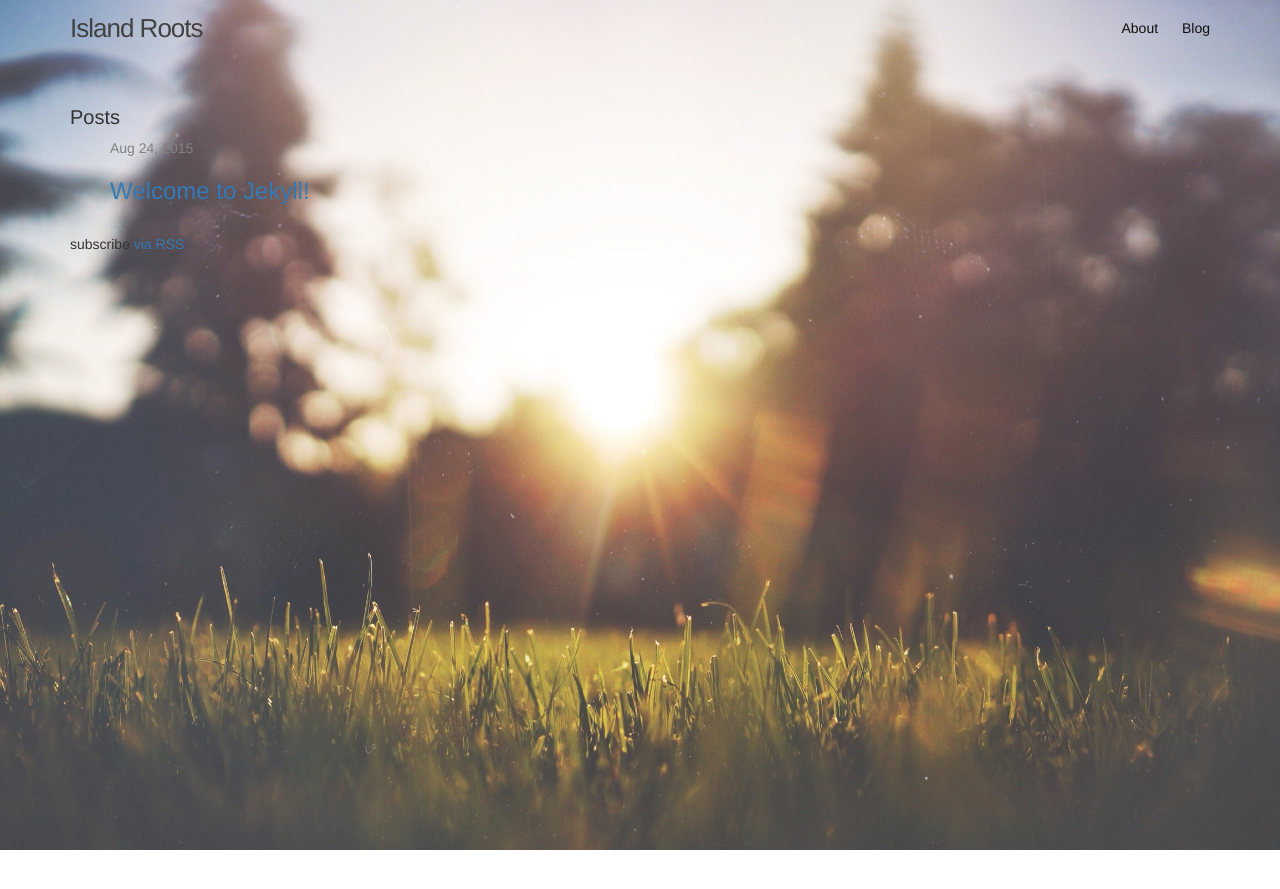
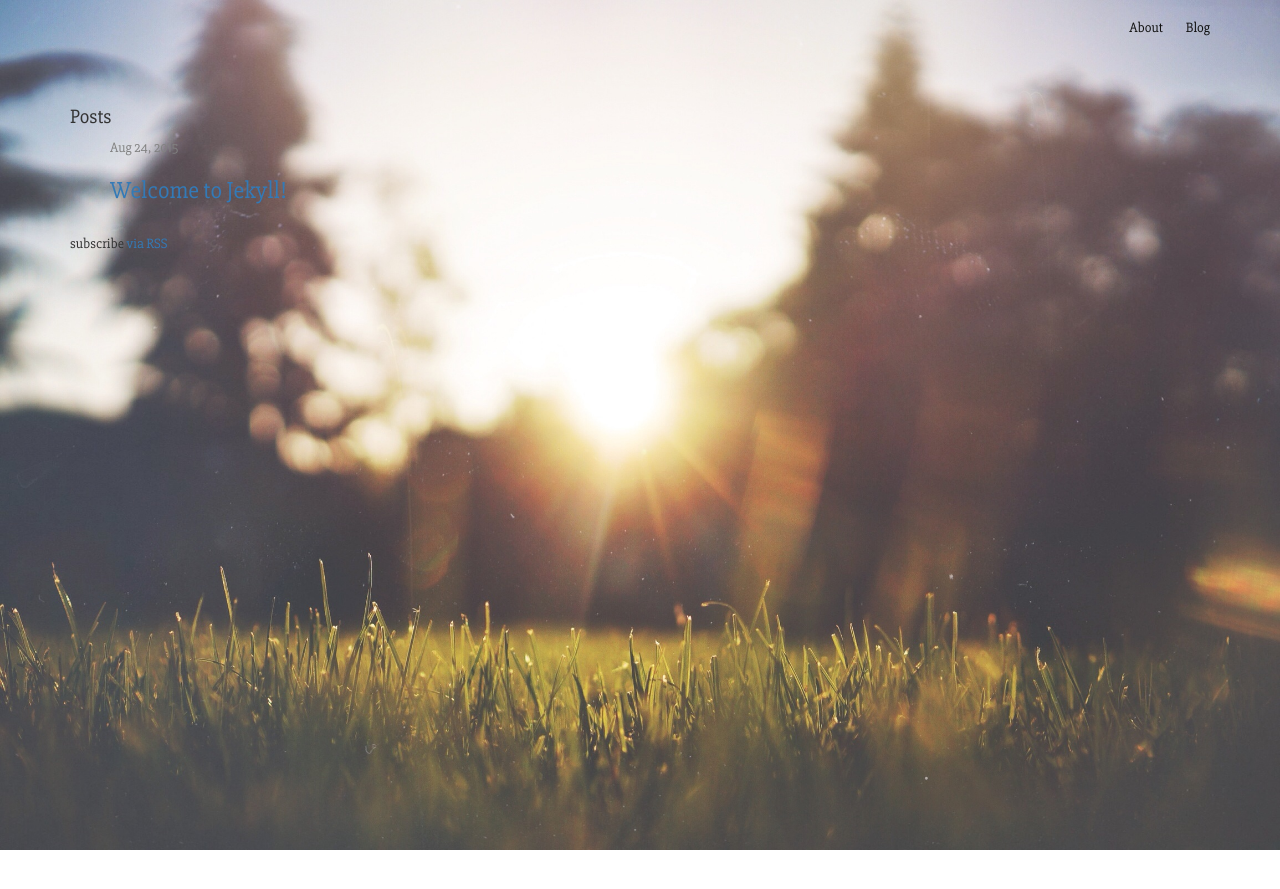
Before and after one commit to sodevious/islandroots, a Jekyll site: the page built from blog/index.html, in a window 1280 px wide. Shown: the top 889 px of the page. Built offline with Jekyll 4.4.1, drawn with Linux system fonts in a browser that asks for light colours.

Commit message:
work on stuff

```diff
--- a/_includes/head.html
+++ b/_includes/head.html
@@ -11,4 +11,5 @@
     <link rel="canonical" href="{{ page.url | replace:'index.html','' | prepend: site.baseurl | prepend: site.url }}">
     <link rel="alternate" type="application/rss+xml" title="{{ site.title }}" href="
             {{ "/feed.xml" | prepend: site.baseurl | prepend: site.url }}"/>
+    <link href='https://fonts.googleapis.com/css?family=Slabo+27px|Cabin:700,400' rel='stylesheet' type='text/css'>
 </head>
--- a/_includes/header.html
+++ b/_includes/header.html
@@ -1,6 +1,6 @@
 <header class="site-header">
     <div class="container">
-        <a class="site-title" href="{{ site.baseurl }}/">{{ site.title }}</a>
+        <!--<a class="site-title" href="{{ site.baseurl }}/">{{ site.title }}</a>-->
 
         <nav class="site-nav">
             <div class="trigger">
--- a/_sass/_layout.sass
+++ b/_sass/_layout.sass
@@ -3,8 +3,14 @@ body
     background-attachment: center center
     background-size: cover
     background-repeat: no-repeat
+    font-family: $base-font-family
 
 .home
+    .ir-graphic
+        width: 400px
+        text-align: center
+        padding: 20px
+        margin: 0px auto
 
 .home-mission-statement
     font-size: 1.5em
--- a/css/style.scss
+++ b/css/style.scss
@@ -6,7 +6,7 @@
 
 
 // Our variables
-$base-font-family: Helvetica, Arial, sans-serif;
+$base-font-family: 'Slabo 27px', Helvetica, Arial, sans-serif;
 $base-font-size:   16px;
 $small-font-size:  $base-font-size * 0.875;
 $base-line-height: 1.5;
```
Also changed, not shown: index.html (+7 -5 lines).
